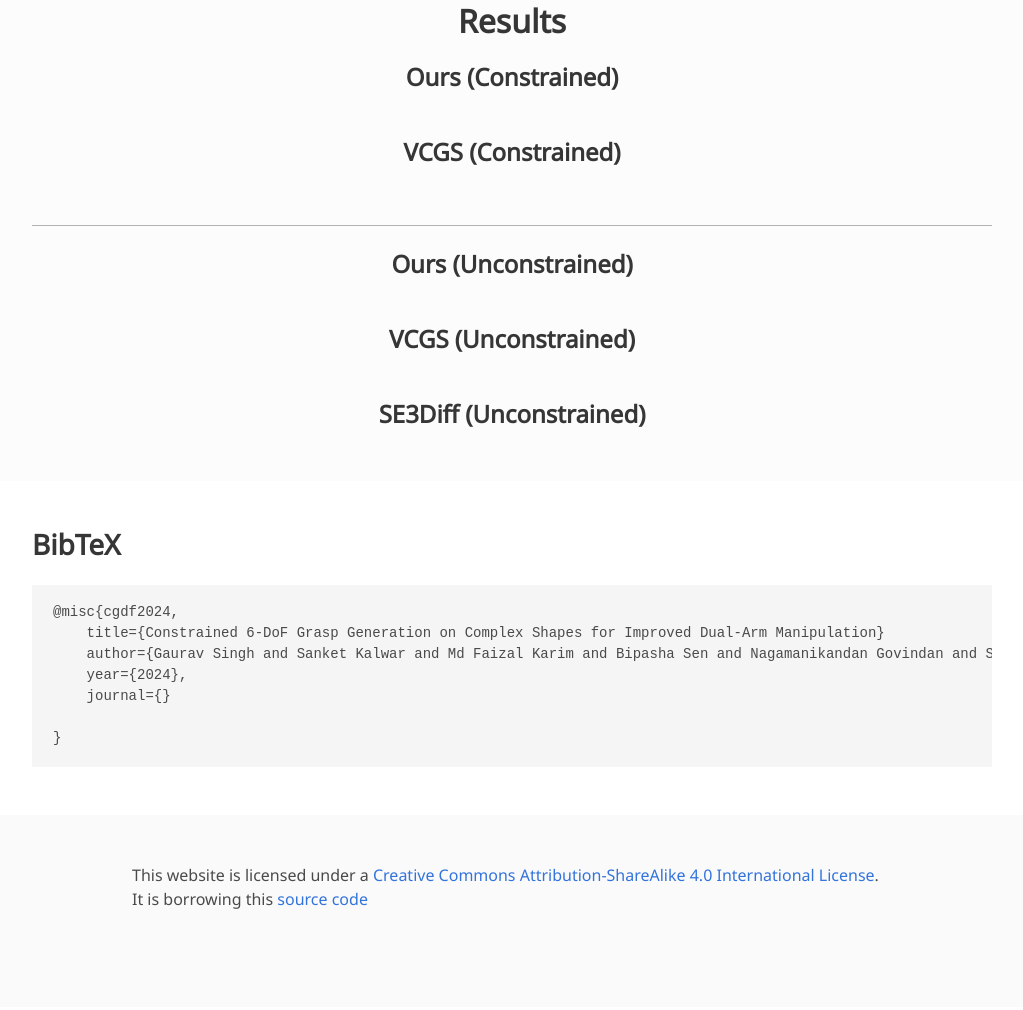
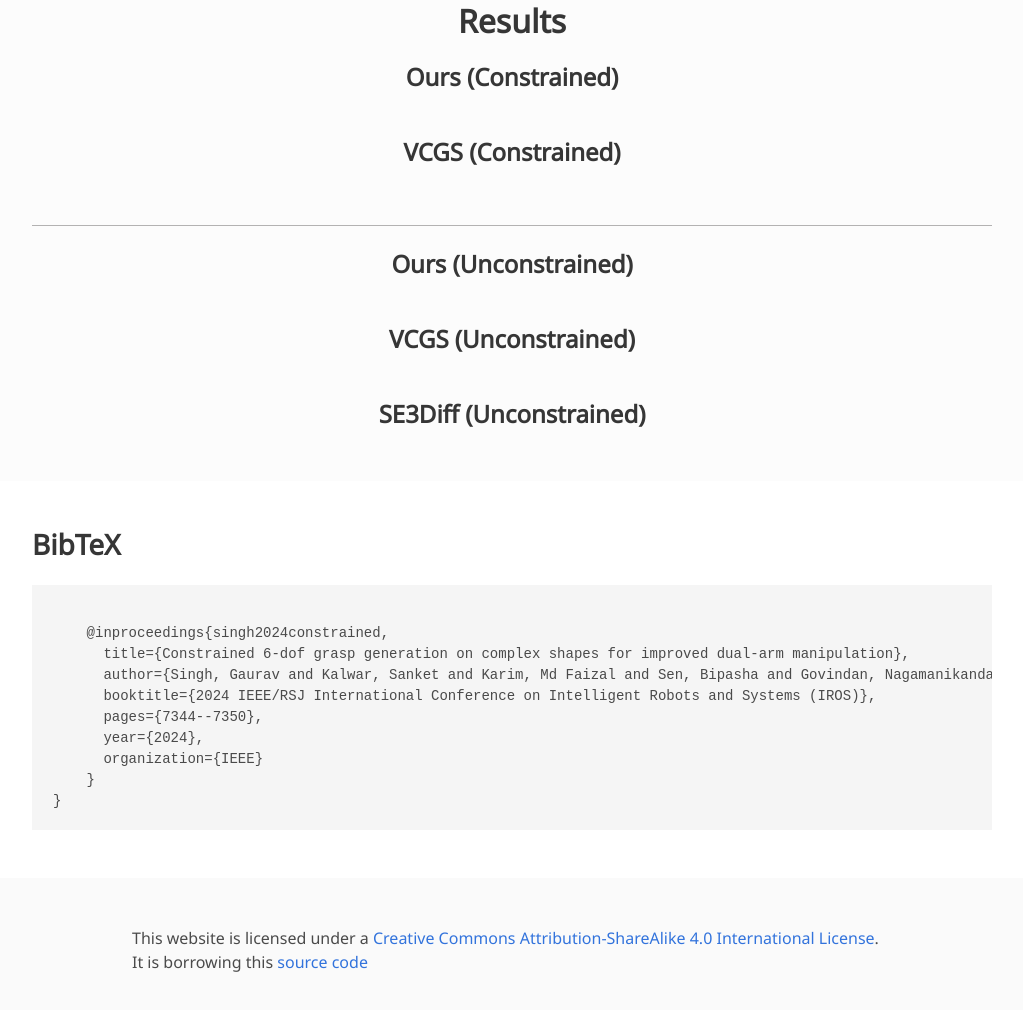
Before and after one commit to constrained-grasp-diffusion/constrained-grasp-diffusion.github.io, a plain HTML site: page index.html in a window 1280 px wide. Shown: the part 2676-3686 px from the top of the page, without its empty margins (128-1151 px from the left). Drawn offline with nearby package versions, Linux system fonts and the light colour scheme; some packages are replaced by stand-ins of ours; a script that the page names is missing; some icons are missing; a web font is replaced by a local one.

Commit message:
Update index.html

```diff
--- a/index.html
+++ b/index.html
@@ -407,14 +407,15 @@
     <section class="section" id="BibTeX" style="margin-bottom: 3rem;">
         <div class="container is-max-desktop content">
             <h2 class="title">BibTeX</h2>
-            <pre><code>@misc{cgdf2024,
-    title={Constrained 6-DoF Grasp Generation on Complex Shapes for Improved Dual-Arm Manipulation}
-    author={Gaurav Singh and Sanket Kalwar and Md Faizal Karim and Bipasha Sen and Nagamanikandan Govindan and Srinath Sridhar and K Madhava Krishna},
-    year={2024},
-    journal={}
-    <!-- eprint={},
-    archivePrefix={},
-    primaryClass={} -->
+            <pre><code>
+    @inproceedings{singh2024constrained,
+      title={Constrained 6-dof grasp generation on complex shapes for improved dual-arm manipulation},
+      author={Singh, Gaurav and Kalwar, Sanket and Karim, Md Faizal and Sen, Bipasha and Govindan, Nagamanikandan and Sridhar, Srinath and Krishna, K Madhava},
+      booktitle={2024 IEEE/RSJ International Conference on Intelligent Robots and Systems (IROS)},
+      pages={7344--7350},
+      year={2024},
+      organization={IEEE}
+    }
 }</code></pre>
         </div>
     </section>
```
